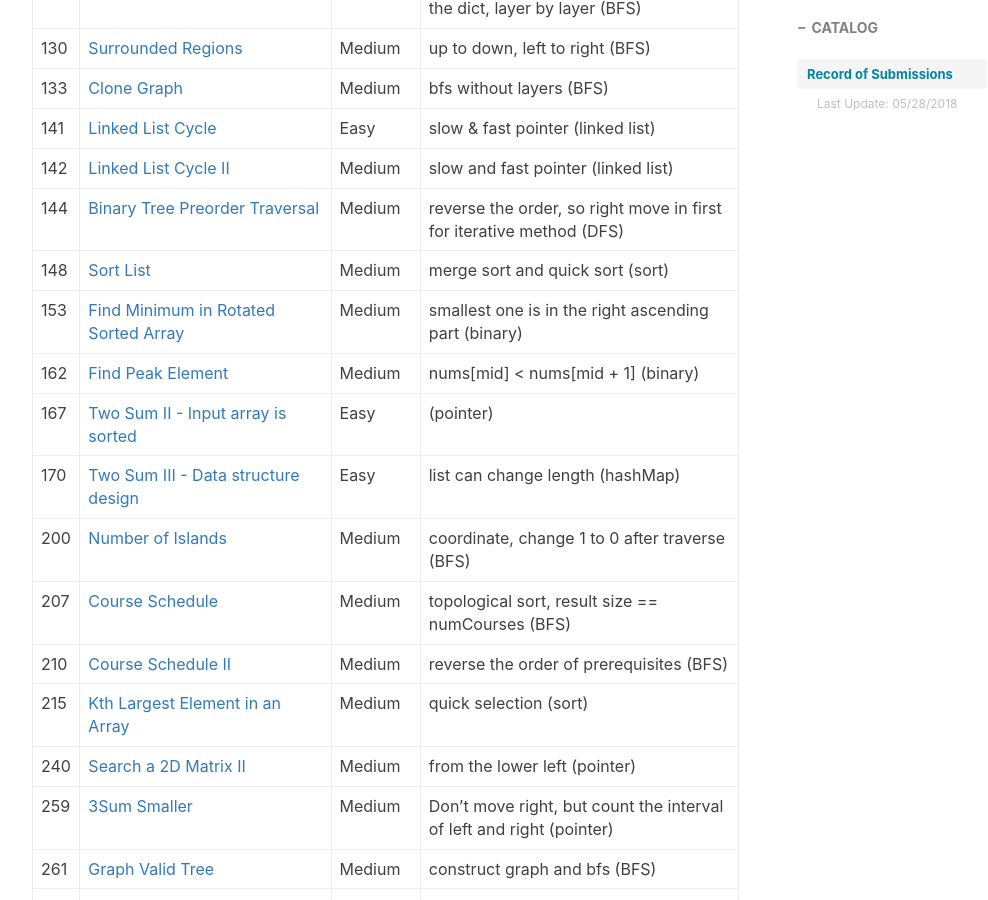
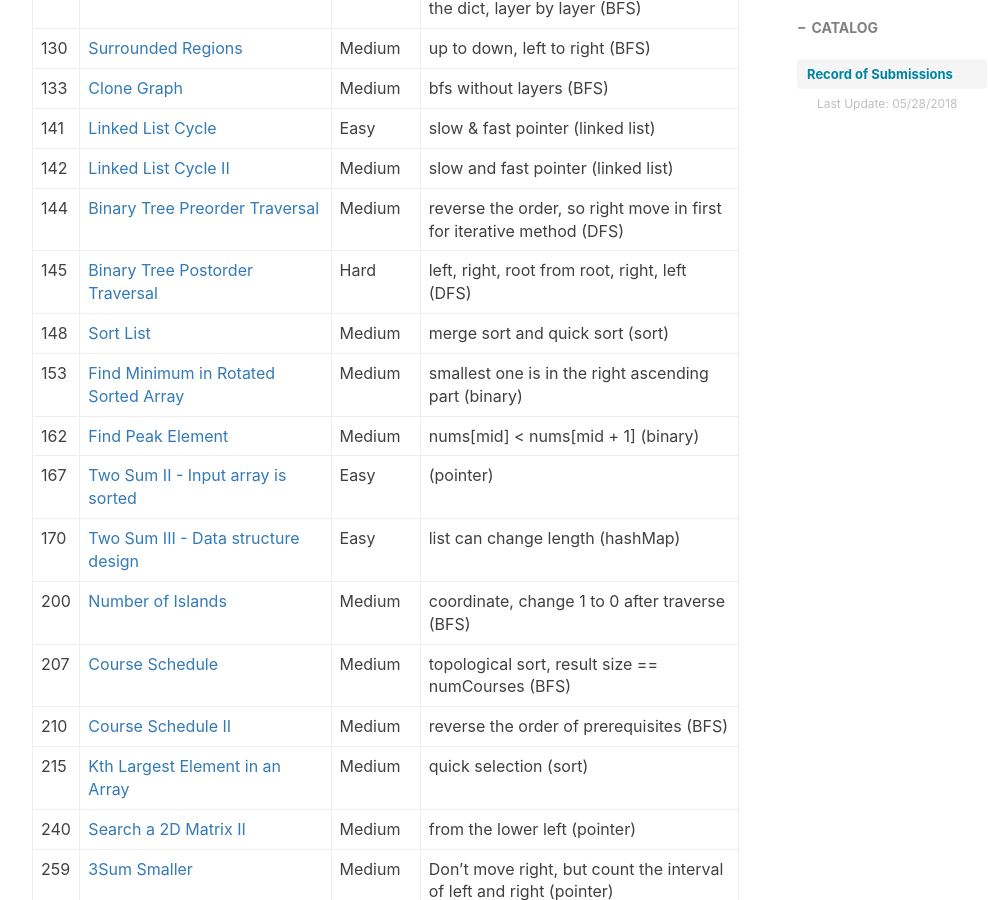
Before and after one commit to ly16/ly16.github.io, a Jekyll site: the page built from _posts/2018-05-18-leetcode-record-round1.md, in a window 1280 px wide and 900 px high, scrolled down 1982 px. Shown: the whole window, without its empty margins (233-1221 px from the left). Built offline with Jekyll 4.4.1, drawn with Linux system fonts in a browser that asks for light colours; nearby versions of some CDN libraries; comment, search, counter and statistics services are not loaded.

Commit message:
Update 2018-05-18-leetcode-record-round1.md

```diff
--- a/_posts/2018-05-18-leetcode-record-round1.md
+++ b/_posts/2018-05-18-leetcode-record-round1.md
@@ -45,6 +45,7 @@ tags:
 |141|[Linked List Cycle](https://github.com/ly16/LC-Practice/blob/master/Check%20If%20Linked%20List%20Has%20A%20Cycle.java)|Easy|slow & fast pointer (linked list)|
 |142|[Linked List Cycle II](https://github.com/ly16/LC-Practice/blob/master/Linked%20List%20Cycle%20II.java)|Medium|slow and fast pointer (linked list)|
 |144|[Binary Tree Preorder Traversal](https://github.com/ly16/LC-Practice/blob/master/Binary%20Tree%20Preorder%20Traversal.java)|Medium|reverse the order, so right move in first for iterative method (DFS)|
+|145|[Binary Tree Postorder Traversal](https://github.com/ly16/LC-Practice/blob/master/Binary%20Tree%20Postorder%20Traversal.java)|Hard|left, right, root from root, right, left (DFS)|
 |148|[Sort List](https://github.com/ly16/LC-Practice/blob/master/Sort%20List.java)|Medium|merge sort and quick sort (sort)|
 |153|[Find Minimum in Rotated Sorted Array](https://github.com/ly16/LC-Practice/blob/master/Find%20Minimum%20in%20Rotated%20Sorted%20Array.java)|Medium|smallest one is in the right ascending part (binary)|
 |162|[Find Peak Element](https://github.com/ly16/LC-Practice/blob/master/Find%20Peak%20Element.java)|Medium|nums[mid] < nums[mid + 1] (binary)|
```
